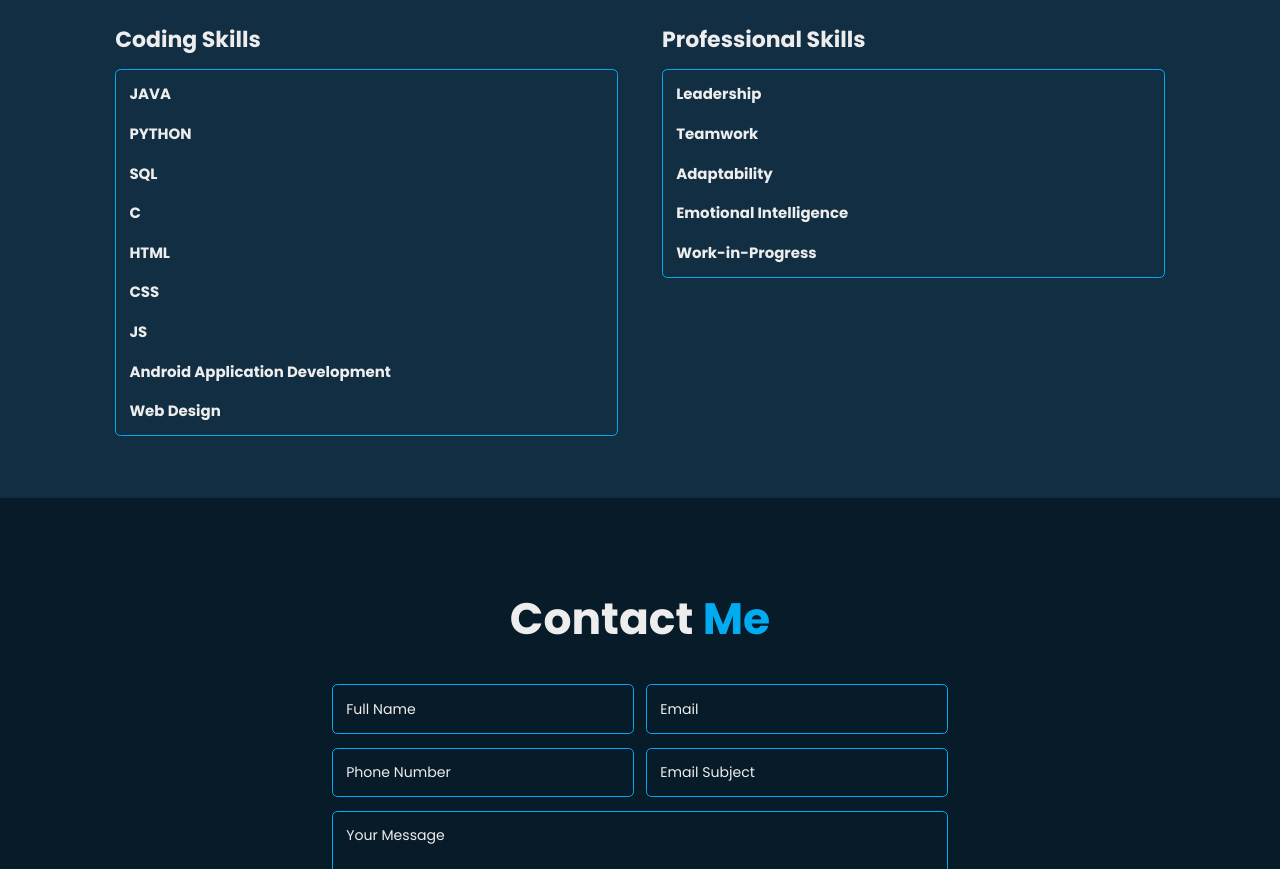
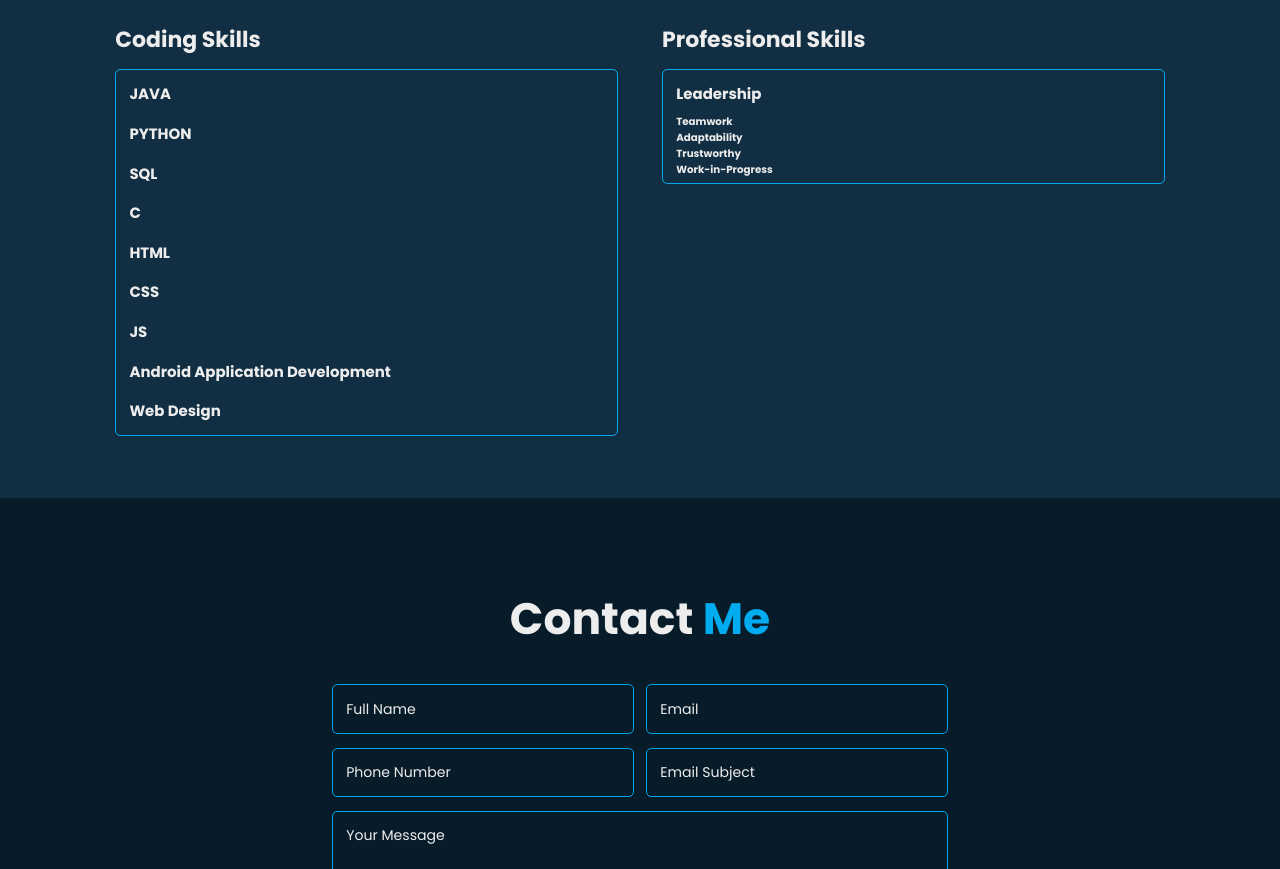
Before and after one commit to Chandu-Develop/My-Portfolio, a plain HTML site: page index.html in a window 1280 px wide. Shown: the part 2444-3313 px from the top of the page. Drawn offline with nearby package versions, Linux system fonts and the light colour scheme.

Commit message:
Update index.html

```diff
--- a/index.html
+++ b/index.html
@@ -188,19 +188,19 @@
                 <h3>Leadership</h3>
               </div>
 
-              <div class="progress">
+              <div>
                 <h3>Teamwork</h3>
               </div>
 
-              <div class="progress">
+              <div>
                 <h3>Adaptability</h3>
               </div>
 
-              <div class="progress">
-                <h3>Emotional Intelligence</h3>
+              <div>
+                <h3>Trustworthy</h3>
               </div>
 
-              <div class="progress">
+              <div>
                 <h3>Work-in-Progress</h3>
               </div>
             </div>
```
